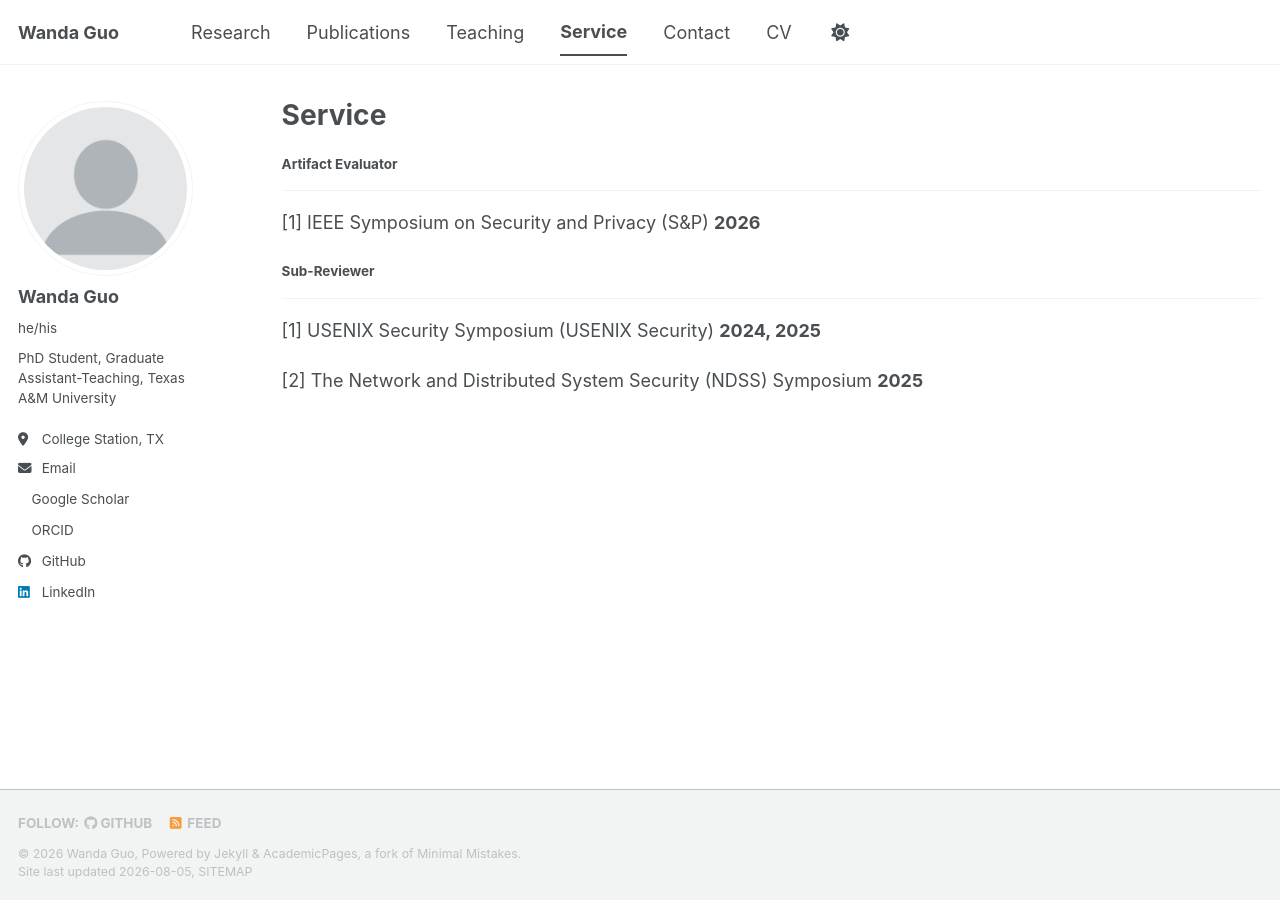
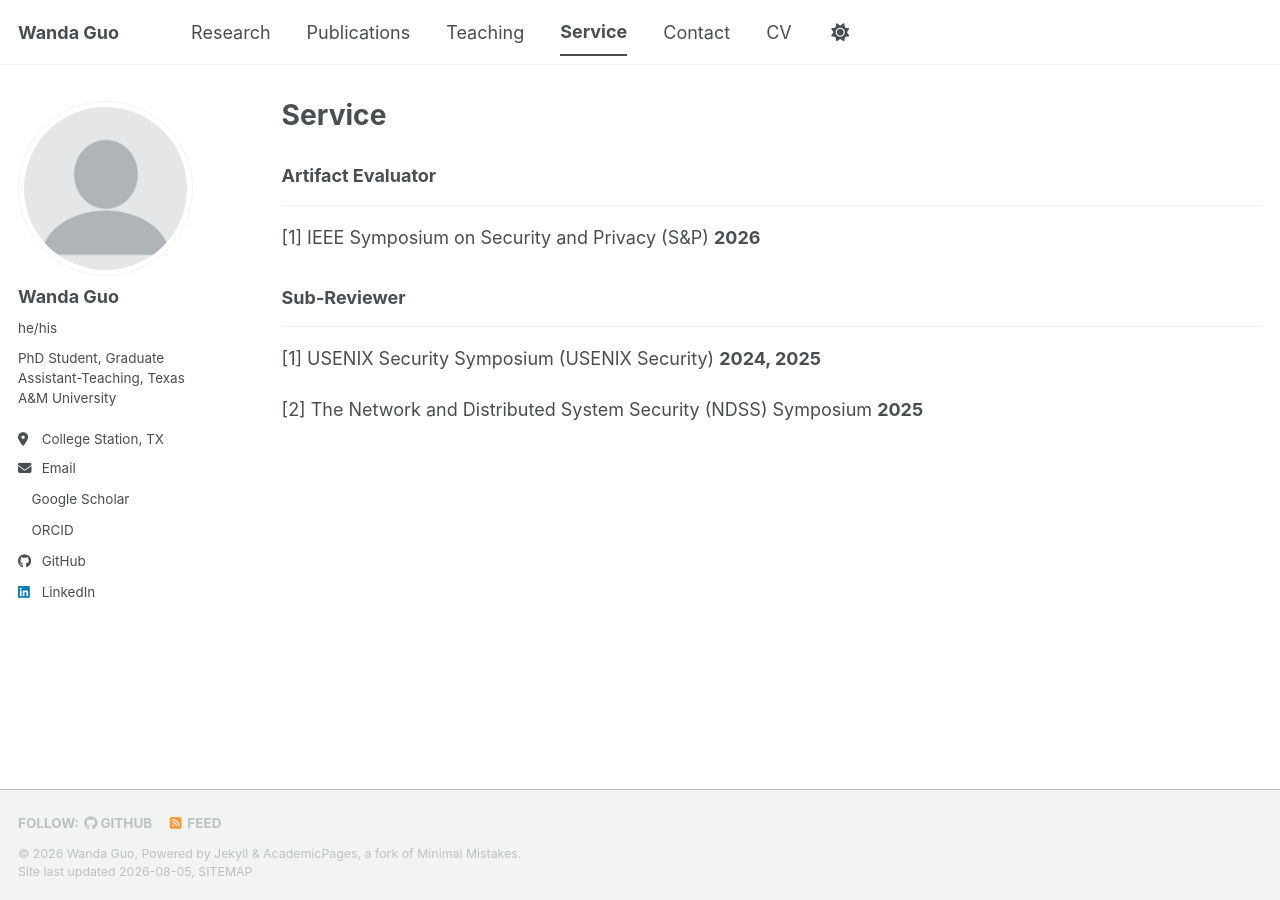
Before and after one commit to Dustin12138/Dustin12138.github.io, a Jekyll site: the page built from _pages/service.md, in a window 1280 px wide. Built offline with Jekyll 4.4.1, drawn with Linux system fonts in a browser that asks for light colours; a style sheet for code colours, icons or effects is not loaded.

```diff
--- a/_pages/service.md
+++ b/_pages/service.md
@@ -5,11 +5,11 @@ permalink: /service/
 author_profile: true
 ---
 
-#### Artifact Evaluator
+### Artifact Evaluator
 ---
 [1] IEEE Symposium on Security and Privacy (S&P) **2026**
 
-#### Sub-Reviewer
+### Sub-Reviewer
 ---
 [1] USENIX Security Symposium (USENIX Security) **2024, 2025**
 
```
